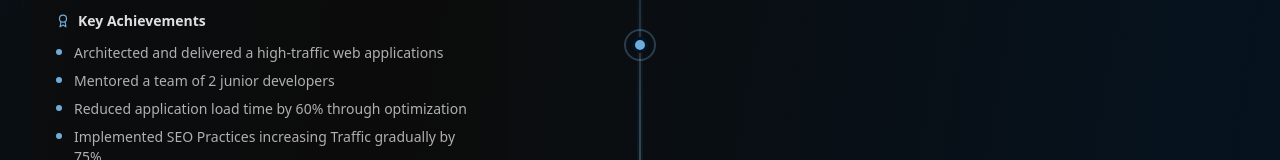
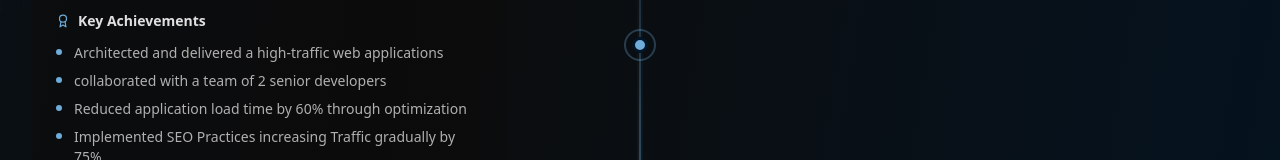
Before and after one commit to harshcodesit/myPortfolio, a React (Vite) app: page / in a window 1280 px wide. Shown: the part 5263-5423 px from the top of the page. Built offline with nearby package versions, Linux system fonts and the light colour scheme.

Commit message:
minor prjects

```diff
--- a/src/components/WorkExperience.tsx
+++ b/src/components/WorkExperience.tsx
@@ -11,7 +11,7 @@ const WorkExperience: React.FC = () => {
       description: 'Led the development of scalable web applications using MERN stack, improving system performance by 40%.',
       achievements: [
         'Architected and delivered a high-traffic web applications',
-        'Mentored a team of 2 junior developers',
+        'collaborated with a team of 2 senior developers',
         'Reduced application load time by 60% through optimization',
         'Implemented SEO Practices increasing Traffic gradually by 75%'
       ],
```
